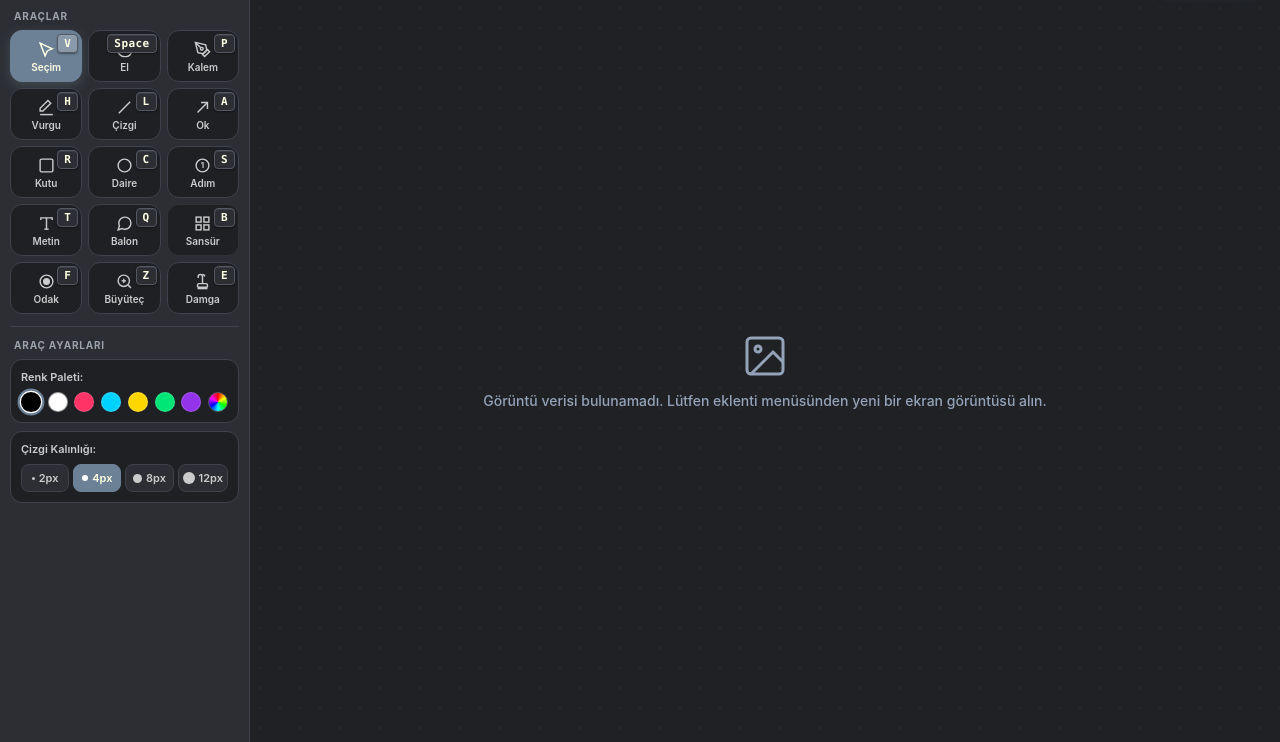
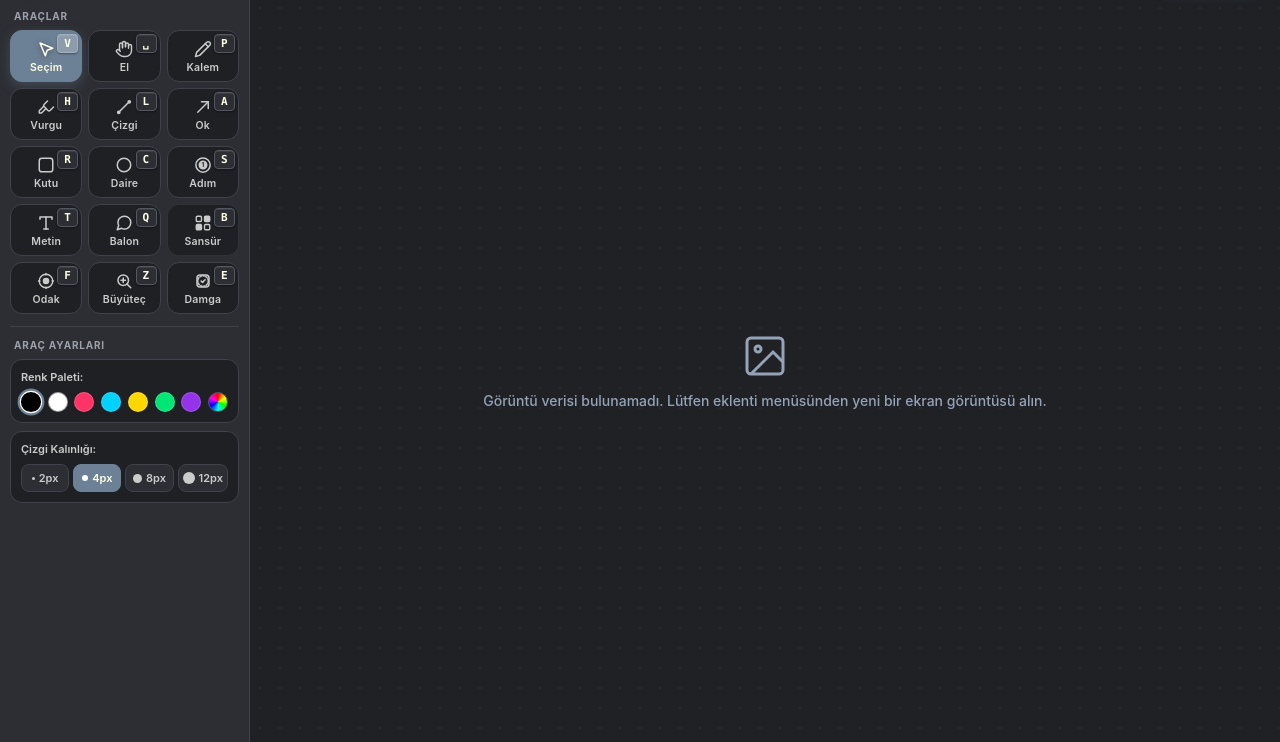
Before and after one commit to cagannbl/fullshot-extension, a browser extension: page src/pages/image-studio/image-studio.html in a window 1280 px wide. Shown: the part 58-800 px from the top of the page. Drawn offline with Linux system fonts and the light colour scheme.

Commit message:
style(icons): modern vector icon overhaul and sleek non-overlapping key badges

```diff
--- a/src/pages/image-studio/image-studio.css
+++ b/src/pages/image-studio/image-studio.css
@@ -500,8 +500,8 @@ html, body {
   flex-direction: column;
   align-items: center;
   justify-content: center;
-  gap: 4px;
-  padding: 8px 4px;
+  gap: 5px;
+  padding: 8px 4px 6px;
   min-height: 52px;
   background: var(--bg-input);
   border: 1px solid var(--border-subtle);
@@ -513,11 +513,20 @@ html, body {
   outline: none;
 }
 
+.tool-svg {
+  flex-shrink: 0;
+  transition: transform 0.15s ease;
+}
+
 .tool-icon-btn:hover {
   background: var(--bg-surface-hover);
   border-color: var(--border-medium);
   color: var(--text-primary);
   transform: translateY(-1px);
+}
+
+.tool-icon-btn:hover .tool-svg {
+  transform: scale(1.08);
 }
 
 .tool-icon-btn:active {
@@ -531,14 +540,19 @@ html, body {
   box-shadow: 0 4px 12px var(--primary-glow);
 }
 
+.tool-icon-btn.active .tool-svg {
+  filter: drop-shadow(0 1px 3px rgba(0, 0, 0, 0.4));
+}
+
 .tool-icon-btn.highlight-blur {
   border-color: rgba(255, 255, 255, 0.08);
 }
 
 .tool-btn-label {
-  font-size: 10px;
+  font-size: 10.5px;
   font-weight: 600;
   line-height: 1;
+  letter-spacing: 0.2px;
 }
 
 .tool-btn-key {
@@ -546,19 +560,21 @@ html, body {
   top: 3px;
   right: 3px;
   font-size: 8px;
-  font-family: ui-monospace, monospace;
+  font-family: ui-monospace, SFMono-Regular, Menlo, Monaco, Consolas, monospace;
   font-weight: 700;
-  padding: 1px 3px;
+  padding: 1px 4px;
   border-radius: 3px;
-  background: rgba(0, 0, 0, 0.35);
+  background: rgba(0, 0, 0, 0.4);
   color: var(--text-muted);
-  border: none;
-  box-shadow: none;
+  border: 1px solid rgba(255, 255, 255, 0.06);
+  pointer-events: none;
+  line-height: 1.1;
 }
 
 .tool-icon-btn.active .tool-btn-key {
-  background: rgba(255, 255, 255, 0.2);
+  background: rgba(255, 255, 255, 0.22);
   color: #FFFFE3;
+  border-color: rgba(255, 255, 255, 0.2);
 }
 
 .sidebar-divider {
--- a/src/pages/image-studio/image-studio.html
+++ b/src/pages/image-studio/image-studio.html
@@ -199,8 +199,8 @@
         <div class="tools-grid" role="toolbar" aria-label="Çizim ve Vektör Araçları">
           <!-- Select / Move -->
           <button class="tool-icon-btn active" data-tool="select" id="toolSelect" role="button" aria-pressed="true" title="Seçim / Gezin ( V )" aria-label="Seçim Aracı (V)">
-            <svg width="17" height="17" viewBox="0 0 24 24" fill="none" stroke="currentColor" stroke-width="2">
-              <path d="M3 3l7 18 3-7 7-3L3 3z"></path>
+            <svg class="tool-svg" width="18" height="18" viewBox="0 0 24 24" fill="none" stroke="currentColor" stroke-width="2" stroke-linecap="round" stroke-linejoin="round">
+              <path d="M4 4l7.07 17 2.51-7.39L21 11.07 4 4z"></path>
             </svg>
             <span class="tool-btn-label">Seçim</span>
             <kbd class="tool-btn-key">V</kbd>
@@ -208,23 +208,21 @@
 
           <!-- Pan / Hand -->
           <button class="tool-icon-btn" data-tool="pan" id="toolPan" role="button" aria-pressed="false" title="El / Tuvali Kaydır ( Space )" aria-label="El / Tuval Kaydırma Aracı (Space)">
-            <svg width="17" height="17" viewBox="0 0 24 24" fill="none" stroke="currentColor" stroke-width="2">
-              <path d="M18 11V6a2 2 0 0 0-2-2v0a2 2 0 0 0-2 2v3"></path>
-              <path d="M14 9V4a2 2 0 0 0-2-2v0a2 2 0 0 0-2 2v6"></path>
-              <path d="M10 10.5V6a2 2 0 0 0-2-2v0a2 2 0 0 0-2 2v8"></path>
+            <svg class="tool-svg" width="18" height="18" viewBox="0 0 24 24" fill="none" stroke="currentColor" stroke-width="1.9" stroke-linecap="round" stroke-linejoin="round">
+              <path d="M18 11V6a2 2 0 0 0-2-2 2 2 0 0 0-2 2v3"></path>
+              <path d="M14 9V4a2 2 0 0 0-2-2 2 2 0 0 0-2 2v6"></path>
+              <path d="M10 10.5V6a2 2 0 0 0-2-2 2 2 0 0 0-2 2v8"></path>
               <path d="M18 8a2 2 0 1 1 4 0v6a8 8 0 0 1-8 8h-2c-2.8 0-4.5-.86-5.99-2.34l-3.6-3.6a2 2 0 0 1 2.83-2.82L7 15"></path>
             </svg>
             <span class="tool-btn-label">El</span>
-            <kbd class="tool-btn-key">Space</kbd>
+            <kbd class="tool-btn-key">␣</kbd>
           </button>
 
           <!-- Pen -->
           <button class="tool-icon-btn" data-tool="pen" id="toolPen" role="button" aria-pressed="false" title="Serbest Çizim / Kalem ( P )" aria-label="Serbest Kalem Çizimi (P)">
-            <svg width="17" height="17" viewBox="0 0 24 24" fill="none" stroke="currentColor" stroke-width="2">
-              <path d="M12 19l7-7 3 3-7 7-3-3z"></path>
-              <path d="M18 13l-1.5-7.5L2 2l3.5 14.5L13 18l5-5z"></path>
-              <path d="M2 2l7.586 7.586"></path>
-              <circle cx="11" cy="11" r="2"></circle>
+            <svg class="tool-svg" width="18" height="18" viewBox="0 0 24 24" fill="none" stroke="currentColor" stroke-width="2" stroke-linecap="round" stroke-linejoin="round">
+              <path d="M17 3a2.828 2.828 0 1 1 4 4L7.5 20.5 2 22l1.5-5.5L17 3z"></path>
+              <path d="M15 5l4 4"></path>
             </svg>
             <span class="tool-btn-label">Kalem</span>
             <kbd class="tool-btn-key">P</kbd>
@@ -232,9 +230,9 @@
 
           <!-- Highlighter -->
           <button class="tool-icon-btn" data-tool="highlighter" id="toolHighlighter" role="button" aria-pressed="false" title="Vurgulayıcı / Fosforlu ( H )" aria-label="Fosforlu Vurgulayıcı (H)">
-            <svg width="17" height="17" viewBox="0 0 24 24" fill="none" stroke="currentColor" stroke-width="2">
-              <path d="M14 2l4 4L7 17H3v-4L14 2z"></path>
-              <path d="M3 22h18"></path>
+            <svg class="tool-svg" width="18" height="18" viewBox="0 0 24 24" fill="none" stroke="currentColor" stroke-width="1.9" stroke-linecap="round" stroke-linejoin="round">
+              <path d="m9 11-6 6v3h3l6-6"></path>
+              <path d="m22 12-4.6 4.6a2 2 0 0 1-2.8 0l-5.2-5.2a2 2 0 0 1 0-2.8L14 4"></path>
             </svg>
             <span class="tool-btn-label">Vurgu</span>
             <kbd class="tool-btn-key">H</kbd>
@@ -242,8 +240,10 @@
 
           <!-- Line -->
           <button class="tool-icon-btn" data-tool="line" id="toolLine" role="button" aria-pressed="false" title="Düz Çizgi ( L )" aria-label="Düz Çizgi (L)">
-            <svg width="17" height="17" viewBox="0 0 24 24" fill="none" stroke="currentColor" stroke-width="2">
-              <line x1="4" y1="20" x2="20" y2="4"></line>
+            <svg class="tool-svg" width="18" height="18" viewBox="0 0 24 24" fill="none" stroke="currentColor" stroke-width="2" stroke-linecap="round">
+              <line x1="5" y1="19" x2="19" y2="5"></line>
+              <circle cx="5" cy="19" r="1.5" fill="currentColor"></circle>
+              <circle cx="19" cy="5" r="1.5" fill="currentColor"></circle>
             </svg>
             <span class="tool-btn-label">Çizgi</span>
             <kbd class="tool-btn-key">L</kbd>
@@ -251,7 +251,7 @@
 
           <!-- Arrow -->
           <button class="tool-icon-btn" data-tool="arrow" id="toolArrow" role="button" aria-pressed="false" title="Ok Çiz ( A )" aria-label="Ok Çizimi (A)">
-            <svg width="17" height="17" viewBox="0 0 24 24" fill="none" stroke="currentColor" stroke-width="2">
+            <svg class="tool-svg" width="18" height="18" viewBox="0 0 24 24" fill="none" stroke="currentColor" stroke-width="2" stroke-linecap="round" stroke-linejoin="round">
               <line x1="5" y1="19" x2="19" y2="5"></line>
               <polyline points="10 5 19 5 19 14"></polyline>
             </svg>
@@ -261,8 +261,8 @@
 
           <!-- Rectangle -->
           <button class="tool-icon-btn" data-tool="rect" id="toolRect" role="button" aria-pressed="false" title="Dikdörtgen Çerçeve ( R )" aria-label="Dikdörtgen Kutu (R)">
-            <svg width="17" height="17" viewBox="0 0 24 24" fill="none" stroke="currentColor" stroke-width="2">
-              <rect x="3" y="3" width="18" height="18" rx="2"></rect>
+            <svg class="tool-svg" width="18" height="18" viewBox="0 0 24 24" fill="none" stroke="currentColor" stroke-width="2" stroke-linecap="round" stroke-linejoin="round">
+              <rect x="3" y="3" width="18" height="18" rx="3.5"></rect>
             </svg>
             <span class="tool-btn-label">Kutu</span>
             <kbd class="tool-btn-key">R</kbd>
@@ -270,7 +270,7 @@
 
           <!-- Circle -->
           <button class="tool-icon-btn" data-tool="circle" id="toolCircle" role="button" aria-pressed="false" title="Daire / Elips ( C )" aria-label="Daire / Elips (C)">
-            <svg width="17" height="17" viewBox="0 0 24 24" fill="none" stroke="currentColor" stroke-width="2">
+            <svg class="tool-svg" width="18" height="18" viewBox="0 0 24 24" fill="none" stroke="currentColor" stroke-width="2">
               <circle cx="12" cy="12" r="9"></circle>
             </svg>
             <span class="tool-btn-label">Daire</span>
@@ -279,9 +279,10 @@
 
           <!-- Step Badge -->
           <button class="tool-icon-btn" data-tool="step" id="toolStep" role="button" aria-pressed="false" title="Numaralı Adım Rozeti ( S )" aria-label="Numaralı Adım Rozeti (S)">
-            <svg width="17" height="17" viewBox="0 0 24 24" fill="none" stroke="currentColor" stroke-width="2">
-              <circle cx="12" cy="12" r="9"></circle>
-              <text x="12" y="16" text-anchor="middle" font-size="11" font-weight="700" fill="currentColor" stroke="none">1</text>
+            <svg class="tool-svg" width="18" height="18" viewBox="0 0 24 24" fill="none" stroke="currentColor" stroke-width="2">
+              <circle cx="12" cy="12" r="9.5"></circle>
+              <circle cx="12" cy="12" r="5" fill="currentColor"></circle>
+              <text x="12" y="15" text-anchor="middle" font-size="8.5" font-weight="900" fill="var(--bg-card)" stroke="none">1</text>
             </svg>
             <span class="tool-btn-label">Adım</span>
             <kbd class="tool-btn-key">S</kbd>
@@ -289,7 +290,7 @@
 
           <!-- Text -->
           <button class="tool-icon-btn" data-tool="text" id="toolText" role="button" aria-pressed="false" title="Metin Ekle ( T )" aria-label="Metin Ekle (T)">
-            <svg width="17" height="17" viewBox="0 0 24 24" fill="none" stroke="currentColor" stroke-width="2">
+            <svg class="tool-svg" width="18" height="18" viewBox="0 0 24 24" fill="none" stroke="currentColor" stroke-width="2" stroke-linecap="round" stroke-linejoin="round">
               <polyline points="4 7 4 4 20 4 20 7"></polyline>
               <line x1="9" y1="20" x2="15" y2="20"></line>
               <line x1="12" y1="4" x2="12" y2="20"></line>
@@ -300,7 +301,7 @@
 
           <!-- Callout -->
           <button class="tool-icon-btn" data-tool="callout" id="toolCallout" role="button" aria-pressed="false" title="Konuşma Balonu ( Q )" aria-label="Konuşma Balonu (Q)">
-            <svg width="17" height="17" viewBox="0 0 24 24" fill="none" stroke="currentColor" stroke-width="2">
+            <svg class="tool-svg" width="18" height="18" viewBox="0 0 24 24" fill="none" stroke="currentColor" stroke-width="2" stroke-linecap="round" stroke-linejoin="round">
               <path d="M21 11.5a8.38 8.38 0 0 1-.9 3.8 8.5 8.5 0 0 1-7.6 4.7 8.38 8.38 0 0 1-3.8-.9L3 21l1.9-5.7a8.38 8.38 0 0 1-.9-3.8 8.5 8.5 0 0 1 4.7-7.6 8.38 8.38 0 0 1 3.8-.9h.5a8.48 8.48 0 0 1 8 8v.5z"></path>
             </svg>
             <span class="tool-btn-label">Balon</span>
@@ -309,11 +310,11 @@
 
           <!-- Blur / Redact -->
           <button class="tool-icon-btn highlight-blur" data-tool="blur" id="toolBlur" role="button" aria-pressed="false" title="Sansürle / Bulanıklaştır ( B )" aria-label="Sansürleme ve Bulanıklaştırma (B)">
-            <svg width="17" height="17" viewBox="0 0 24 24" fill="none" stroke="currentColor" stroke-width="2">
-              <rect x="3" y="3" width="7" height="7"></rect>
-              <rect x="14" y="3" width="7" height="7"></rect>
-              <rect x="14" y="14" width="7" height="7"></rect>
-              <rect x="3" y="14" width="7" height="7"></rect>
+            <svg class="tool-svg" width="18" height="18" viewBox="0 0 24 24" fill="none" stroke="currentColor" stroke-width="1.8">
+              <rect x="3" y="3" width="7" height="7" rx="1.5"></rect>
+              <rect x="14" y="3" width="7" height="7" rx="1.5" fill="currentColor"></rect>
+              <rect x="14" y="14" width="7" height="7" rx="1.5"></rect>
+              <rect x="3" y="14" width="7" height="7" rx="1.5" fill="currentColor"></rect>
             </svg>
             <span class="tool-btn-label">Sansür</span>
             <kbd class="tool-btn-key">B</kbd>
@@ -321,9 +322,10 @@
 
           <!-- Spotlight / Focus -->
           <button class="tool-icon-btn highlight-spotlight" data-tool="spotlight" id="toolSpotlight" role="button" aria-pressed="false" title="Spotlight / Odak Vurgusu ( F )" aria-label="Spotlight Odak Vurgusu (F)">
-            <svg width="17" height="17" viewBox="0 0 24 24" fill="none" stroke="currentColor" stroke-width="2">
+            <svg class="tool-svg" width="18" height="18" viewBox="0 0 24 24" fill="none" stroke="currentColor" stroke-width="1.8">
               <circle cx="12" cy="12" r="9"></circle>
-              <circle cx="12" cy="12" r="4" fill="currentColor"></circle>
+              <circle cx="12" cy="12" r="3.5" fill="currentColor"></circle>
+              <path d="M12 2v2M12 20v2M2 12h2M20 12h2" stroke-linecap="round"></path>
             </svg>
             <span class="tool-btn-label">Odak</span>
             <kbd class="tool-btn-key">F</kbd>
@@ -331,9 +333,9 @@
 
           <!-- Magnifier / Loupe -->
           <button class="tool-icon-btn highlight-magnifier" data-tool="magnifier" id="toolMagnifier" role="button" aria-pressed="false" title="Büyüteç Merceği ( Z )" aria-label="Büyüteç Merceği (Z)">
-            <svg width="17" height="17" viewBox="0 0 24 24" fill="none" stroke="currentColor" stroke-width="2">
-              <circle cx="11" cy="11" r="8"></circle>
-              <line x1="21" y1="21" x2="16.65" y2="16.65"></line>
+            <svg class="tool-svg" width="18" height="18" viewBox="0 0 24 24" fill="none" stroke="currentColor" stroke-width="2" stroke-linecap="round" stroke-linejoin="round">
+              <circle cx="11" cy="11" r="7"></circle>
+              <line x1="21" y1="21" x2="16" y2="16"></line>
               <line x1="11" y1="8" x2="11" y2="14"></line>
               <line x1="8" y1="11" x2="14" y2="11"></line>
             </svg>
@@ -343,11 +345,10 @@
 
           <!-- Stamp / Keycap / Emoji -->
           <button class="tool-icon-btn highlight-stamp" data-tool="stamp" id="toolStamp" role="button" aria-pressed="false" title="QA Damga & Emoji ( E )" aria-label="QA Damga ve Emoji (E)">
-            <svg width="17" height="17" viewBox="0 0 24 24" fill="none" stroke="currentColor" stroke-width="2">
-              <path d="M5 22h14"></path>
-              <path d="M19 17a2 2 0 0 0-2-2H7a2 2 0 0 0-2 2v2a1 1 0 0 0 1 1h12a1 1 0 0 0 1-1v-2z"></path>
-              <path d="M12 15V5a3 3 0 0 0-3-3v0a3 3 0 0 0-3 3v2"></path>
-              <path d="M15 5a3 3 0 0 0-3-3"></path>
+            <svg class="tool-svg" width="18" height="18" viewBox="0 0 24 24" fill="none" stroke="currentColor" stroke-width="2" stroke-linecap="round" stroke-linejoin="round">
+              <rect x="4" y="4" width="16" height="16" rx="4"></rect>
+              <circle cx="12" cy="12" r="7" stroke-dasharray="2 2"></circle>
+              <path d="m9.5 12 1.8 1.8 3.5-3.5"></path>
             </svg>
             <span class="tool-btn-label">Damga</span>
             <kbd class="tool-btn-key">E</kbd>
```
